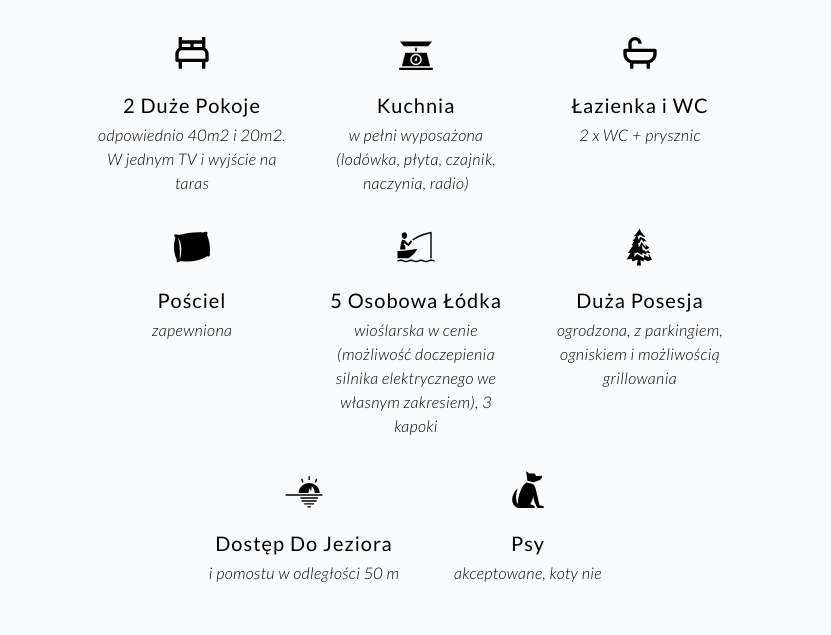
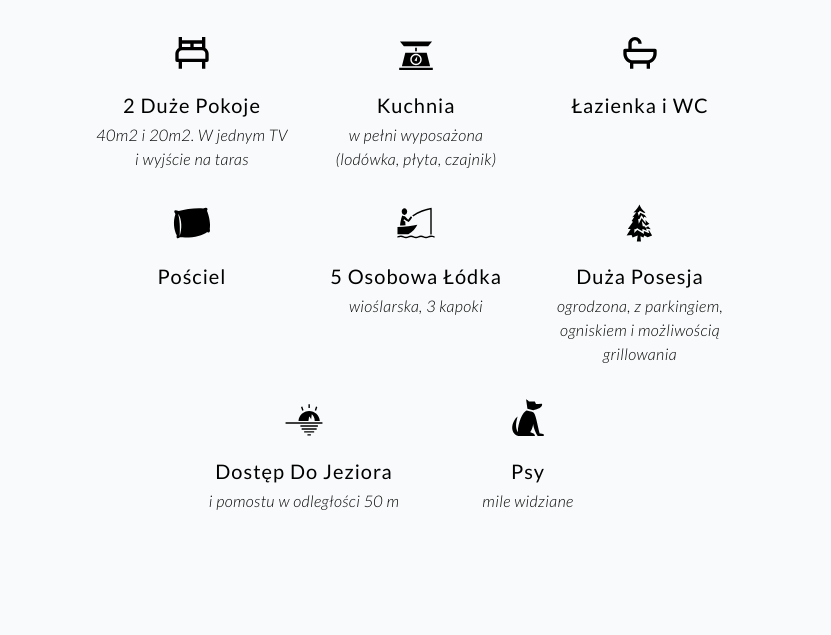
Before and after one commit to karina-miernik/summer-house, a React (Create React App) app: page / in a window 1280 px wide. Shown: the part 3400-4035 px from the top of the page, without its empty margins (224-1055 px from the left). Built offline with nearby package versions, Linux system fonts and the light colour scheme; what tw-elements would draw is missing.

Commit message:
fix text

```diff
--- a/src/components/Services.js
+++ b/src/components/Services.js
@@ -10,14 +10,14 @@ import {GiPillow} from 'react-icons/gi'
 import {GiSittingDog} from 'react-icons/gi'
 export default function Services  (props) {
   const services = [
-    {title: "2 Duże Pokoje", text: "odpowiednio 40m2 i 20m2. W jednym TV i wyjście na taras", icon: <BiBed size="40" className="mx-auto mb-4"/>},
-    {title: "Kuchnia", text: "w pełni wyposażona (lodówka, płyta, czajnik, naczynia, radio)", icon: <GiKitchenScale size="40" className="mx-auto mb-4"/>},
-    {title: "Łazienka i WC", text: "2 x WC + prysznic", icon: <BiBath size="40" className="mx-auto mb-4"/>},
-    {title: " Pościel", text: "zapewniona", icon: <GiPillow size="40" className="mx-auto mb-4"/>},
-    {title: "5 Osobowa Łódka", text: "wioślarska w cenie (możliwość doczepienia silnika elektrycznego we własnym zakresiem), 3 kapoki", icon: <GiBoatFishing size="40" className="mx-auto mb-4"/>},
+    {title: "2 Duże Pokoje", text: "40m2 i 20m2. W jednym TV i wyjście na taras", icon: <BiBed size="40" className="mx-auto mb-4"/>},
+    {title: "Kuchnia", text: "w pełni wyposażona (lodówka, płyta, czajnik)", icon: <GiKitchenScale size="40" className="mx-auto mb-4"/>},
+    {title: "Łazienka i WC", text: "", icon: <BiBath size="40" className="mx-auto mb-4"/>},
+    {title: " Pościel", text: "", icon: <GiPillow size="40" className="mx-auto mb-4"/>},
+    {title: "5 Osobowa Łódka", text: "wioślarska, 3 kapoki", icon: <GiBoatFishing size="40" className="mx-auto mb-4"/>},
     {title: "Duża Posesja", text: "ogrodzona, z parkingiem, ogniskiem i możliwością grillowania", icon: <GiPineTree size="40" className="mx-auto mb-4"/>},
     {title: "Dostęp Do Jeziora", text: "i pomostu w odległości 50 m", icon: <GiBoatHorizon size="40" className="mx-auto mb-4"/>},
-    {title: "Psy", text: "akceptowane, koty nie", icon: <GiSittingDog size="40" className="mx-auto mb-4"/>},
+    {title: "Psy", text: "mile widziane", icon: <GiSittingDog size="40" className="mx-auto mb-4"/>},
   ]
   return (
     <div className="w-[90%] lg:w-[60%] lg:h-[90vh] mx-auto  flex flex-col break-words max-w-[1440px]">
```
